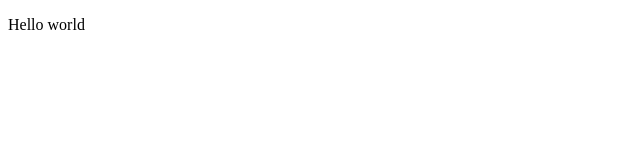
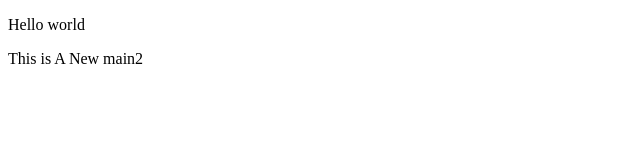
Before and after one commit to Shantharaju2k/localrepo, a plain HTML site: page index.html in a window 1280 px wide. Shown: the whole page, without its empty margins (0-640 px from the left). Drawn offline with Linux system fonts and the light colour scheme.

Commit message:
add new main2

```diff
--- a/index.html
+++ b/index.html
@@ -3,5 +3,6 @@
     <title>Hello</title>
     <body>
         <p>Hello world</p>
+        <p>This is A New main2</p>
     </body>
 </html>
```
